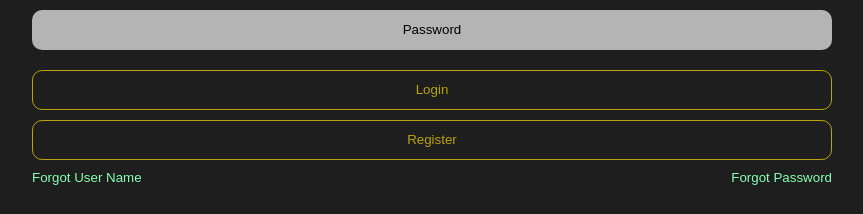
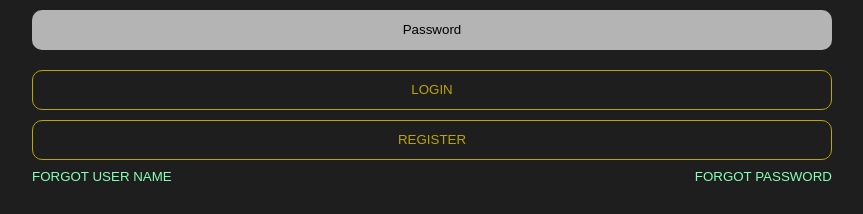
Before and after one commit to MichaelCostanzaJr/financial_planner, a React (Create React App) app in the folder Financial_planner_frontend/: page / in a window 1280 px wide. Shown: the part 593-807 px from the top of the page, without its empty margins (208-1071 px from the left). Built offline with nearby package versions, Linux system fonts and the light colour scheme.

Commit message:
Hover buttons

```diff
--- a/Financial_planner_frontend/src/components/home.css
+++ b/Financial_planner_frontend/src/components/home.css
@@ -31,6 +31,50 @@
     font-size: 1.5em;
 }
 
+@media only screen and (min-width: 768px){
+    .home .container .budget-btn {
+        box-shadow: 0 0 10px 0px var(--background-color) inset, 0 0 10px 4px var(--background-color);
+        -webkit-transition: all 150ms ease-in-out;
+        transition: all 150ms ease-in-out;
+  }
+    .home .container .budget-btn:hover {
+        box-shadow: 0 0 10px 10px var(--background-color) inset, 0 0 0 0 var(--background-color);
+        font-size: 1.4em;
+
+  }
+    .home .container .goals-btn {
+        box-shadow: 0 0 5px 0px var(--income-secondary-color) inset, 0 0 5px 2px var(--income-secondary-color);
+        -webkit-transition: all 150ms ease-in-out;
+        transition: all 150ms ease-in-out;
+
+  }
+    .home .container .goals-btn:hover {
+        box-shadow: 0 0 10px 10px var(--income-secondary-color) inset, 0 0 0 0 var(--income-secondary-color);
+        font-size: 1.15em;
+    }
+
+    .home .container .alt-tile{
+        box-shadow: 0 0 5px 0px var(--nav-light) inset, 0 0 5px 2px var(--nav-light);
+        -webkit-transition: all 150ms ease-in-out;
+        transition: all 150ms ease-in-out;
+    }
+    .home .container .alt-tile:hover{
+        box-shadow: 0 0 10px 10px black inset, 0 0 0 0 black;
+        font-size: .95em;
+    }
+
+    .home .container .ma-tile{
+        box-shadow: 0 0 5px 0px var(--background-color) inset, 0 0 5px 2px var(--background-color);
+        -webkit-transition: all 150ms ease-in-out;
+        transition: all 150ms ease-in-out;
+    }
+    .home .container .ma-tile:hover{
+        box-shadow: 0 0 10px 10px black inset, 0 0 0 0 black;
+        font-size: .95em;
+    }
+}
+
+
 .home .container .goals-btn{
     grid-column: 1 / 3;
     padding-block: 10%;
--- a/Financial_planner_frontend/src/components/login.css
+++ b/Financial_planner_frontend/src/components/login.css
@@ -1,3 +1,44 @@
 .error{
     background-color: var(--expense-primary-color);
 }
+
+@media only screen and (min-width: 768px) {
+    .btn {
+        transition: all .5s ease;
+        color: var(--primary-color);
+        border: 1px solid var(--primary-color);
+        font-family:'Montserrat', sans-serif;
+        text-transform: uppercase;
+        text-align: center;
+        line-height: 1;
+        font-size: 17px;
+        background-color : var(--background-color);
+        padding: 10px;
+        margin-bottom: 10px;
+        outline: none;
+        border-radius: 10px;
+    }
+    .btn:hover {
+        color: #001F3F;
+        background-color: var(--primary-color);
+    }
+    .btn-recovery {
+        transition: all .5s ease;
+        color: var(--income-primary-color);
+        font-family:'Montserrat', sans-serif;
+        text-transform: uppercase;
+        text-align: center;
+        line-height: 1;
+        font-size: 17px;
+        background-color : transparent;
+        padding: 10px;
+        margin-bottom: 10px;
+        outline: none;
+        border-radius: 10px;
+    }
+    .btn-recovery:hover{
+        color: var(--primary-color);
+        background-color: transparent;
+    }
+
+}
--- a/Financial_planner_frontend/src/pages/home.jsx
+++ b/Financial_planner_frontend/src/pages/home.jsx
@@ -55,8 +55,8 @@ const Home = () => {
                 <button className="tile goals-btn" onClick={financialGoals}>Financial Goals</button>
                 <button className="tile alt-tile">Debt Snowball</button>
                 <button className="tile alt-tile" onClick={budgetOptimizer}>Budget Optimization</button>
-                <button className="tile " onClick={mortgageCalculator}>Mortgage Calculator</button>
-                <button className="tile " onClick={autoCalculator}>Auto Finance Calculator</button>
+                <button className="tile ma-tile" onClick={mortgageCalculator}>Mortgage Calculator</button>
+                <button className="tile ma-tile" onClick={autoCalculator}>Auto Finance Calculator</button>
             </div>
         </div>
     )
```
